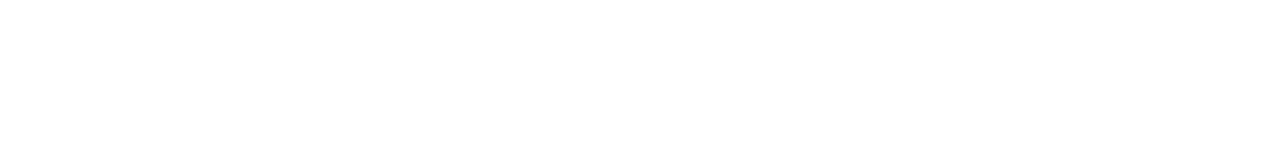
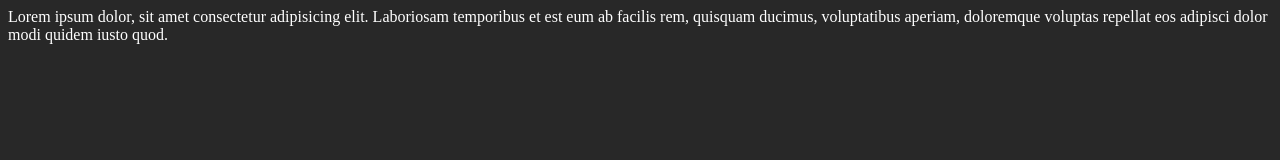
Before and after one commit to KevinsitoHB/MyInfoProyect, a plain HTML site: page index.html in a window 1280 px wide. Drawn offline with Linux system fonts and the light colour scheme.

Commit message:
ADDED ICON

```diff
--- a/index.html
+++ b/index.html
@@ -3,7 +3,16 @@
   <head>
     <meta charset="UTF-8" />
     <meta name="viewport" content="width=device-width, initial-scale=1.0" />
+    <link rel="stylesheet" href="styles.css" />
+    <link rel="shortcut icon" href="favicon.ico" type="image/x-icon" />
     <title>Kevin Hernandez Info</title>
   </head>
-  <body></body>
+  <body>
+    <div>
+      Lorem ipsum dolor, sit amet consectetur adipisicing elit. Laboriosam
+      temporibus et est eum ab facilis rem, quisquam ducimus, voluptatibus
+      aperiam, doloremque voluptas repellat eos adipisci dolor modi quidem iusto
+      quod.
+    </div>
+  </body>
 </html>
--- /dev/null
+++ b/styles.css
@@ -0,0 +1,4 @@
+body {
+  background-color: rgb(40, 40, 40);
+  color: #fff;
+}
```
